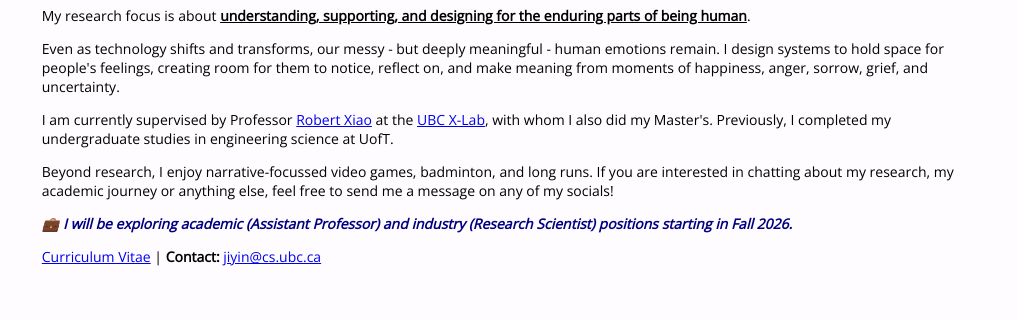
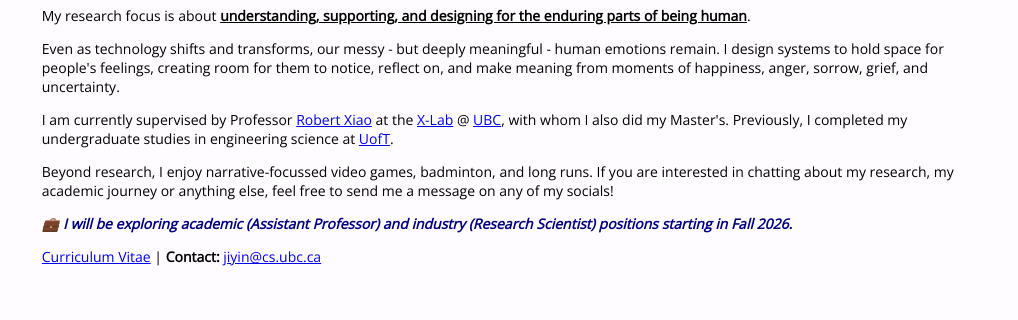
Before and after one commit to mikeyin97/mikeyin97.github.io, a plain HTML site: page index.html in a window 1280 px wide. Shown: the part 222-542 px from the top of the page, 262-1280 px from the left. Drawn offline with nearby package versions, Linux system fonts and the light colour scheme; a web font is replaced by a local one.

Commit message:
school links

```diff
--- a/index.html
+++ b/index.html
@@ -172,10 +172,11 @@
         <p>
           I am currently supervised by Professor
           <a href="https://www.robertxiao.ca/" target="_blank">Robert Xiao</a>
-          at the
-          <a href="https://ubc-x-lab.github.io/" target="" _blank>UBC X-Lab</a>,
+          at the <a href="https://ubc-x-lab.github.io/" target="_blank">X-Lab</a>
+          @ <a href="https://www.ubc.ca/" target="_blank">UBC</a>,
           with whom I also did my Master's. Previously, I completed my
-          undergraduate studies in engineering science at UofT.
+          undergraduate studies in engineering science at
+          <a href="https://www.utoronto.ca/" target="_blank">UofT</a>.
         </p>
         <p>
           Beyond research, I enjoy narrative-focussed video games, badminton,
```
